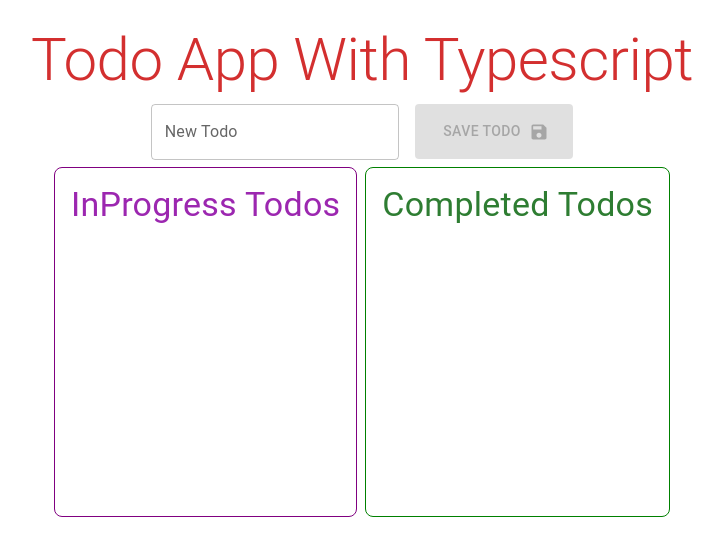
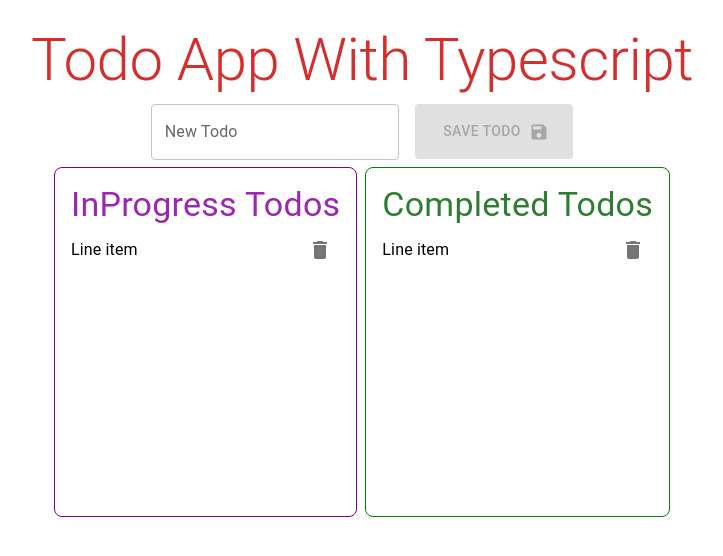
Before and after one commit to Burakkturk/todo-app-typeScript, a React (Vite) app: page / in a window 1280 px wide. Shown: the top 556 px of the page, without its empty margins (278-1001 px from the left). Built offline with nearby package versions, Linux system fonts and the light colour scheme; no server answers.

Commit message:
TodoListItem

```diff
--- a/src/components/TodoList.tsx
+++ b/src/components/TodoList.tsx
@@ -1,4 +1,5 @@
 import { Grid2, Typography } from "@mui/material";
+import TodoListItem from "./TodoListItem";
 
 const TodoList = () => {
   return (
@@ -25,6 +26,7 @@ const TodoList = () => {
         <Typography color="secondary" align="center" variant="h4">
           InProgress Todos
         </Typography>
+        <TodoListItem/>
       </Grid2>
       <Grid2
         item
@@ -40,6 +42,7 @@ const TodoList = () => {
         <Typography color="success" align="center" variant="h4">
           Completed Todos
         </Typography>
+        <TodoListItem/>
       </Grid2>
     </Grid2>
   );
--- a/src/components/TodoListItem.tsx
+++ b/src/components/TodoListItem.tsx
@@ -1,8 +1,18 @@
-
+import { IconButton, ListItem, ListItemText } from "@mui/material"
+import DeleteIcon from "@mui/icons-material/Delete"
 
 const TodoListItem = () => {
   return (
-    <div>TodoListItem</div>
+    <ListItem
+    disableGutters
+    secondaryAction={
+      <IconButton aria-label="comment">
+        <DeleteIcon />
+      </IconButton>
+    }
+  >
+    <ListItemText primary={`Line item`} />
+  </ListItem>
   )
 }
 
--- a/src/pages/Home.tsx
+++ b/src/pages/Home.tsx
@@ -4,6 +4,7 @@ import { Container, Typography } from "@mui/material";
 import AddTodoComp  from "../components/AddTodoComp";
 
 import TodoList from "../components/TodoList";
+import TodoListItem from "../components/TodoListItem";
 interface TodoType {
   todo: string;
   isDone: boolean;
@@ -56,8 +57,11 @@ const Home = () => {
       >
         Todo App With Typescript
       </Typography>
+
       <AddTodoComp addTodo={""} />
+
       <TodoList />
+
     </Container>
   );
 };
```
